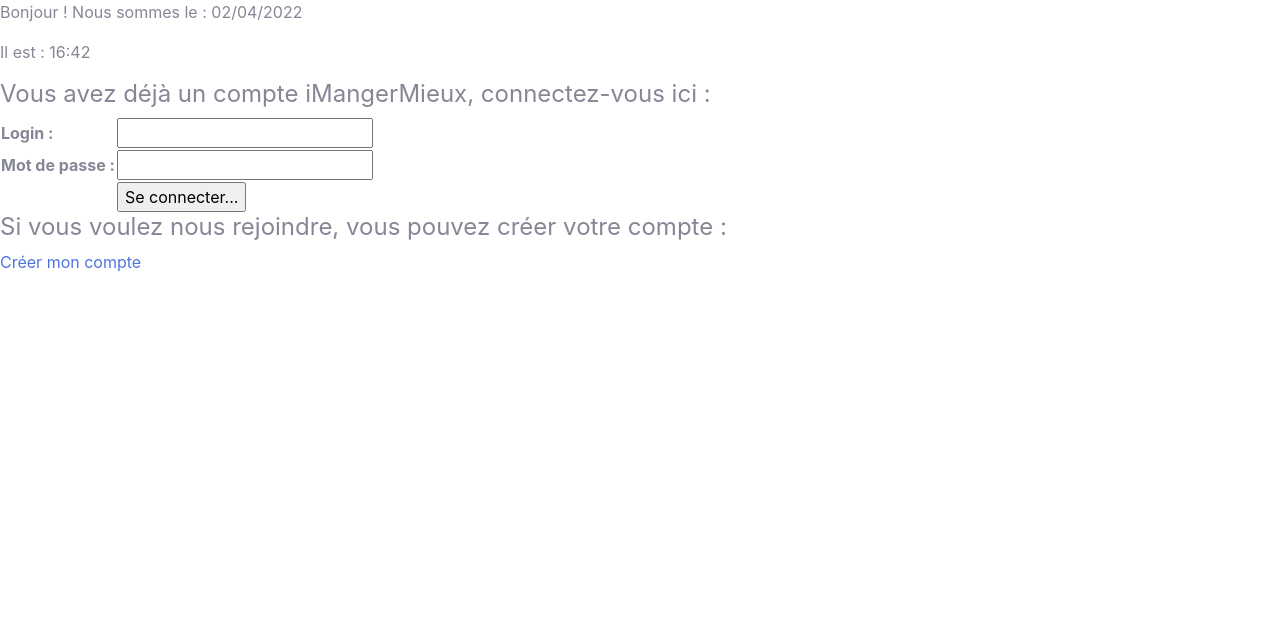
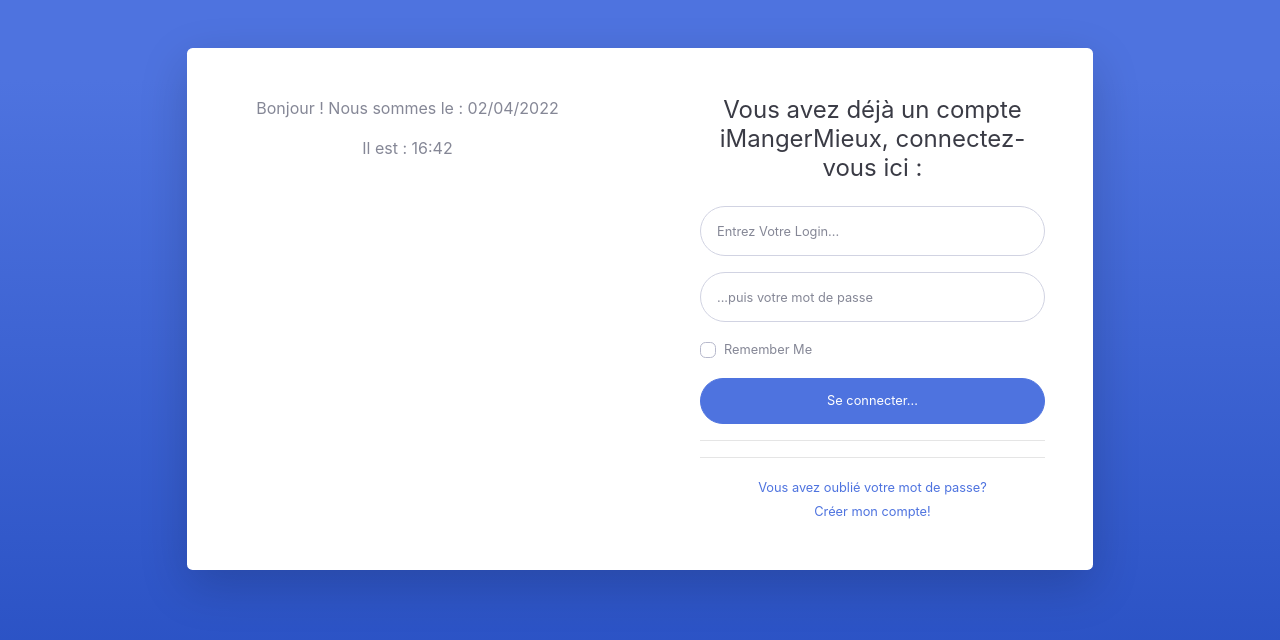
Before and after one commit to LeaGrmx/ProjetIDAW, a PHP site: page /index.php in a window 1280 px wide. Shown: the top 640 px of the page. Run offline with PHP 8.4, Linux system fonts and the light colour scheme; some libraries are stand-ins or nearby versions.

Commit message:
css index

```diff
--- a/Back_end/database.php
+++ b/Back_end/database.php
@@ -2,7 +2,7 @@
 // on simule une base de données
 $servername = 'localhost';
 $username = 'root';
-$password = '';
+$password = 'root';
 
 //On établit la connexion
 $mysqli = mysqli_connect($servername, $username, $password, 'PROJET_IDAW');
--- a/Front_end/index.php
+++ b/Front_end/index.php
@@ -5,7 +5,22 @@
         <link rel="stylesheet" href="sb-admin-2.css" type="text/css"
                 media="screen" title="default" charset="utf-8"/>
     </head>
-    <body>
+    <body class="bg-gradient-primary">
+
+        <div class="container">
+
+            <!-- Outer Row -->
+            <div class="row justify-content-center">
+
+                <div class="col-xl-10 col-lg-12 col-md-9">
+
+                    <div class="card o-hidden border-0 shadow-lg my-5">
+                        <div class="card-body p-0">
+                            <!-- Nested Row within Card Body -->
+                            <div class="row">
+                                <div class="col-lg-6">
+                                    <div class="p-5">
+                                        <div class="text-center">
                                         <p>Bonjour ! Nous sommes le :
                                             <?php
                                             // Affichage de la date
@@ -16,27 +31,63 @@
                                             date_default_timezone_set('Europe/Amsterdam');
                                             echo date("H:i");
                                         ?> </p>
+                                        </div>
+                                    </div>
+                                </div>
+                                <div class="col-lg-6">
+                                    <div class="p-5">
+                                        <div class="text-center">
+                                            <h1 class="h4 text-gray-900 mb-4">Vous avez déjà un compte iMangerMieux, connectez-vous ici :</h1>
+                                        </div>
+                                        <form class="user" id="login_form" action="../Back_end/connected.php" method="POST">
+                                            <div class="form-group">
+                                                <input type="text" class="form-control form-control-user"
+                                                    name="login" aria-describedby="loginHelp"
+                                                    placeholder="Entrez Votre Login...">
+                                            </div>
+                                            <div class="form-group">
+                                                <input type="password" class="form-control form-control-user"
+                                                    name="password" placeholder="...puis votre mot de passe">
+                                            </div>
+                                            <div class="form-group">
+                                                <div class="custom-control custom-checkbox small">
+                                                    <input type="checkbox" class="custom-control-input" id="customCheck">
+                                                    <label class="custom-control-label" for="customCheck">Remember
+                                                        Me</label>
+                                                </div>
+                                            </div>
+                                            <input type="submit" class="btn btn-primary btn-user btn-block" value="Se connecter...">
 
-    <h4> Vous avez déjà un compte iMangerMieux, connectez-vous ici : </h4>
-    <form id="login_form" action="../Back_end/connected.php" method="POST">
-        <table>
-            <tr>
-                <th>Login :</th>
-                <td><input type="text" name="login"></td>
-            </tr>
-            <tr>
-                <th>Mot de passe :</th>
-                <td><input type="password" name="password"></td>
-            </tr>
-            <tr>
-                <th></th>
-                <td><input type="submit" value="Se connecter..." /></td>
-            </tr>
-        </table>
+                                            <hr>
                                         </form>
+                                        <hr>
+                                        <div class="text-center">
+                                            <a class="small" href="forgot-password.html">Vous avez oublié votre mot de passe?</a>
+                                        </div>
+                                        <div class="text-center">
+                                            <a class="small" href="newprofil.php">Créer mon compte!</a>
+                                        </div>
+                                    </div>
+                                </div>
+                            </div>
+                        </div>
+                    </div>
 
-    <h4> Si vous voulez nous rejoindre, vous pouvez créer votre compte : </h4>
-        <a href="newprofil.php">Créer mon compte</a>
+                </div>
+
+            </div>
+
+        </div>
+
+    <!-- Bootstrap core JavaScript-->
+    <script src="vendor/jquery/jquery.min.js"></script>
+    <script src="vendor/bootstrap/js/bootstrap.bundle.min.js"></script>
+
+    <!-- Core plugin JavaScript-->
+    <script src="vendor/jquery-easing/jquery.easing.min.js"></script>
+
+    <!-- Custom scripts for all pages-->
+    <script src="js/sb-admin-2.min.js"></script>
 
     </body>
 
--- a/Front_end/template_header.php
+++ b/Front_end/template_header.php
@@ -2,7 +2,7 @@
 <html>
     <head>
         <title>Mon profil iMangerMieux</title>
-            <link type="text/css" media="screen" title="default" charset="utf-8"/> "
+            <link type="text/css" media="screen" title="default" charset="utf-8"/>
             <script src="https://code.jquery.com/jquery-3.4.1.min.js" crossorigin="anonymous"></script>
     </head>
 <?php
```
Also changed, not shown: Back_end/modifJournal.php (+7 -9 lines), Front_end/journal.php (+5 -6 lines), 1 other file. Lines whose indentation alone changed are shown as unchanged.
